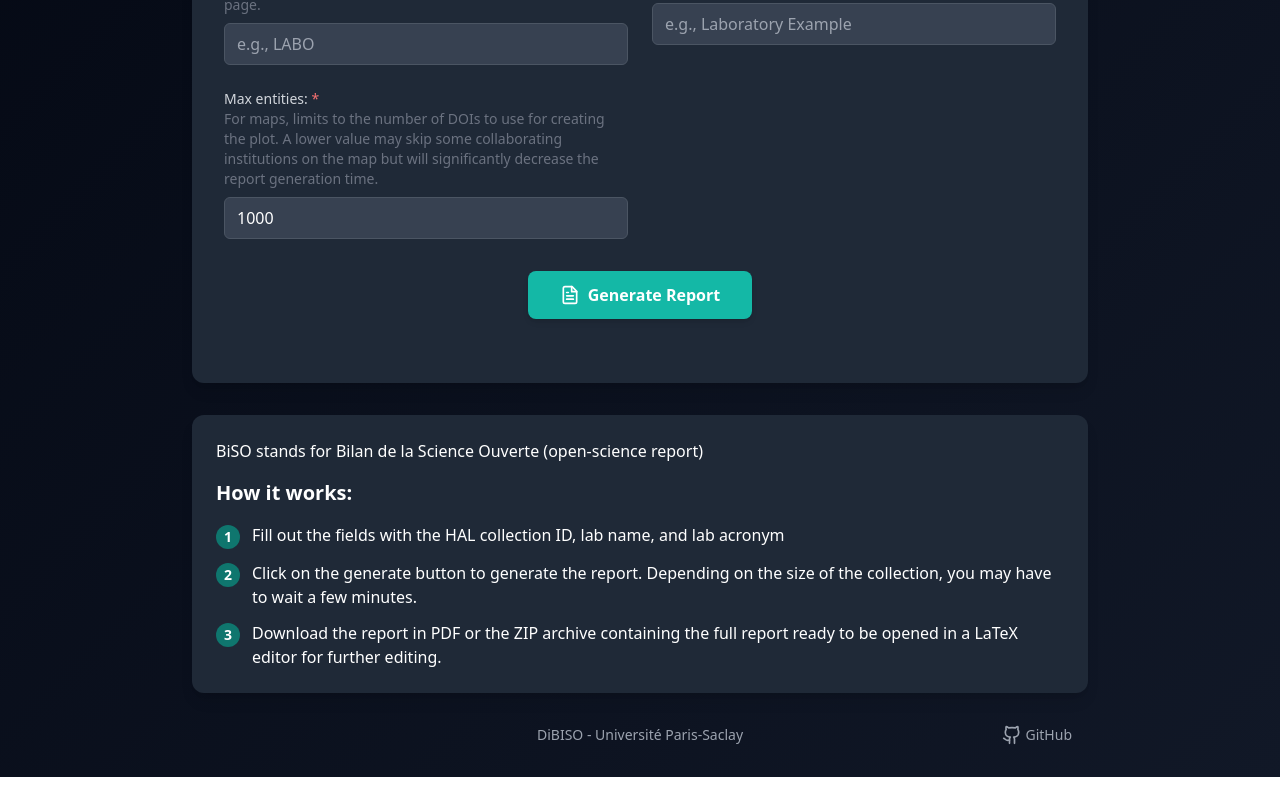
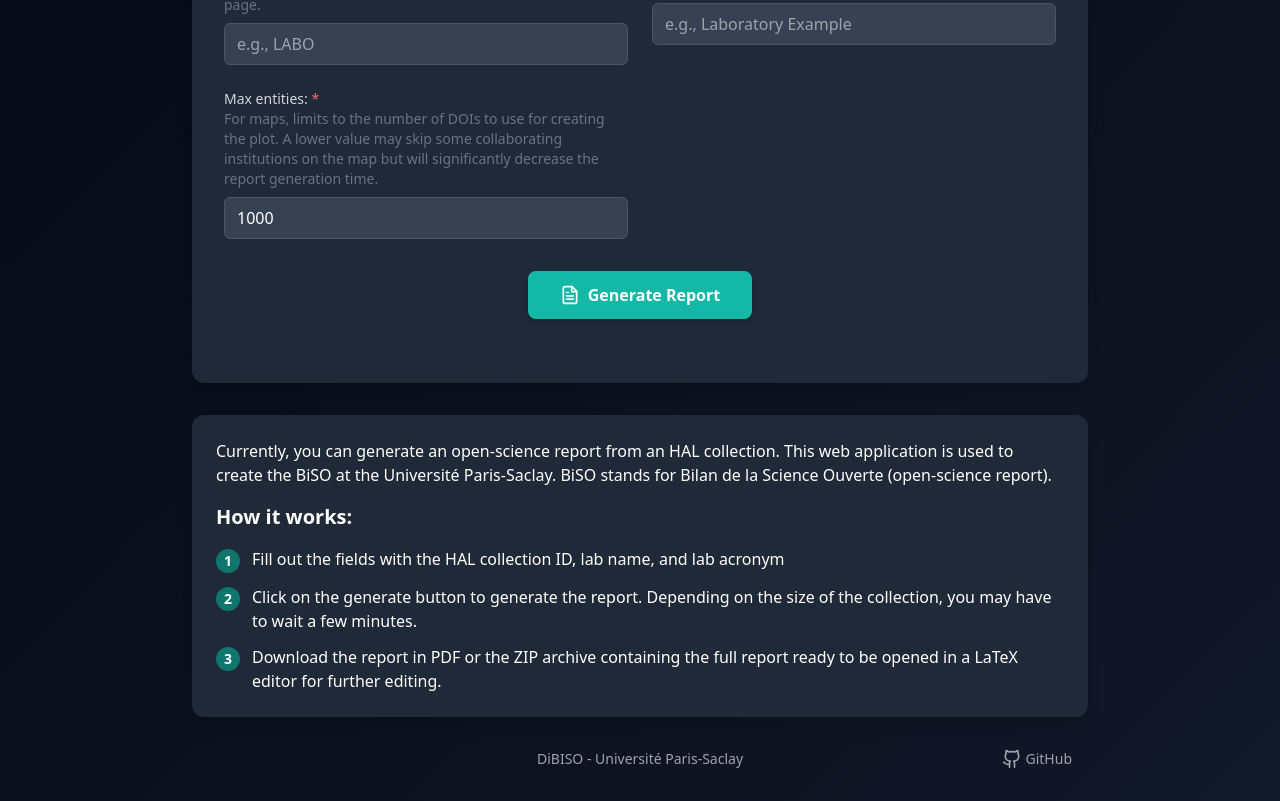
Before and after one commit to dibiso-upsaclay/dibiso-reporting-webapp, a React (Vite) app: page / in a window 1280 px wide. Shown: the part 499-1300 px from the top of the page. Before the commit the page ends 1276 px from the top, so only its background shows below. Built offline with nearby package versions, Linux system fonts and the light colour scheme.

Commit message:
updated texts + links on webapp

```diff
--- a/src/App.jsx
+++ b/src/App.jsx
@@ -1172,7 +1172,9 @@ const ReportGeneratorInterface = () => {
           {/* Instructions */}
           <div className="mt-8 bg-gray-800 rounded-xl shadow-lg p-6">
             <p className="text-white mb-4">
-              BiSO stands for Bilan de la Science Ouverte (open-science report)
+              Currently, you can generate an open-science report from an HAL collection.
+              This web application is used to create the BiSO at the Université Paris-Saclay.
+              BiSO stands for Bilan de la Science Ouverte (open-science report).
             </p>
             <h3 className="text-xl font-semibold text-white mb-4">How it works:</h3>
             <div className="space-y-3 text-white">
@@ -1203,7 +1205,7 @@ const ReportGeneratorInterface = () => {
               </a>
             </p>
             <a
-              href="https://github.com/dibiso-upsaclay/biso-web-app"
+              href="https://github.com/dibiso-upsaclay/dibiso-reporting-webapp"
               target="_blank"
               rel="noopener noreferrer"
               className="absolute right-4 text-sm text-gray-400 hover:text-gray-500 flex items-center"
```
